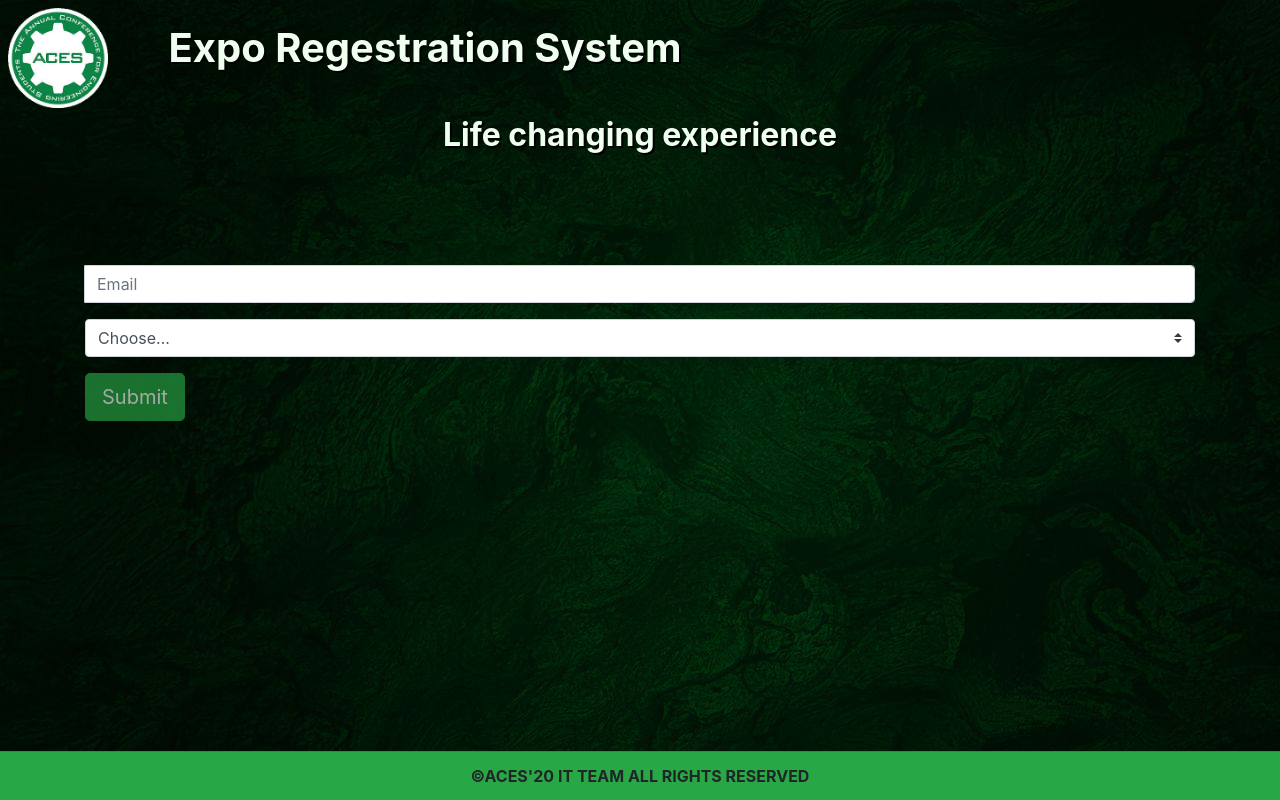
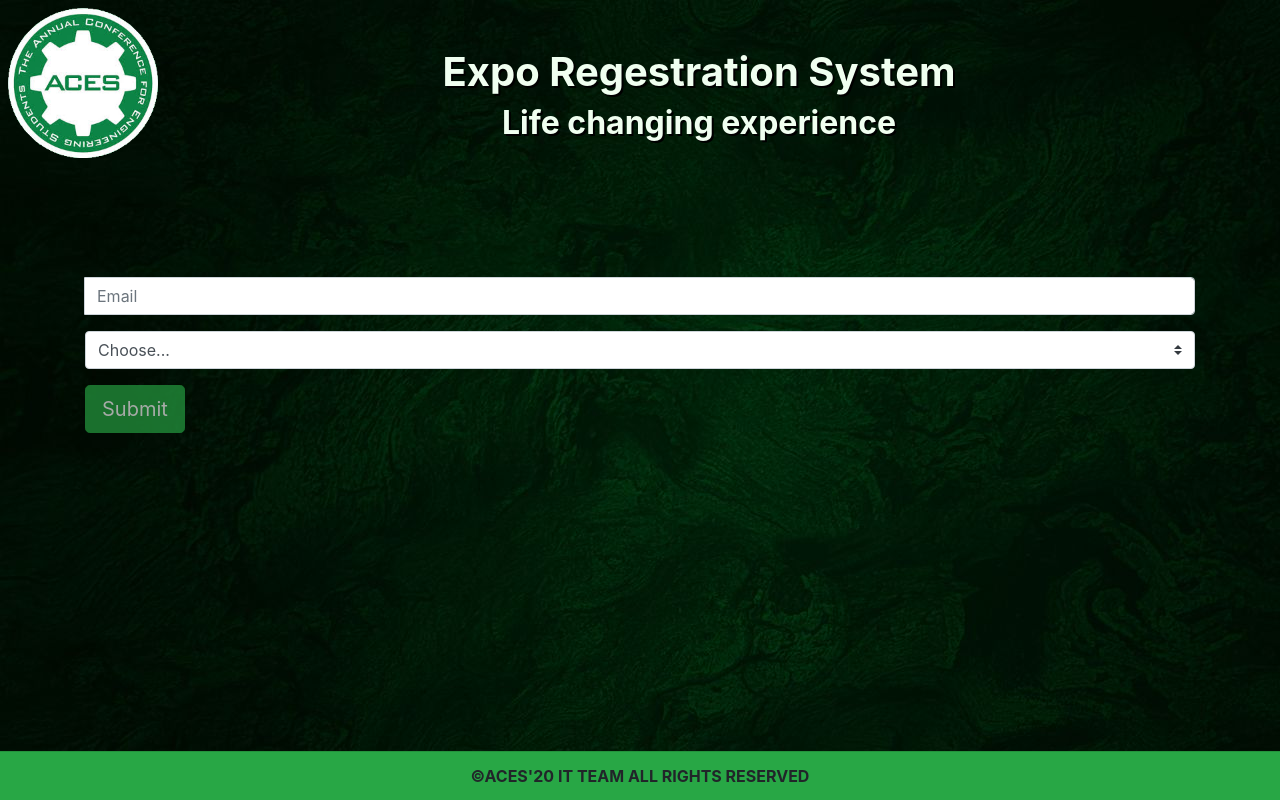
Before and after one commit to omarhassanelesawy/Expo-Registration-System, an Electron app: page HTML/mainWindow.html in a window 1280 px wide. Drawn offline with Linux system fonts and the light colour scheme.

Commit message:
Style maintenance for large screen

```diff
--- a/HTML/mainWindow.html
+++ b/HTML/mainWindow.html
@@ -7,16 +7,19 @@
 </head>
 
 <body style="background-image: url(bg.jpg);">
-  <img src="./aceslogo.png" style="width:100px" class="m-2" alt="aceslogo">
-  <h1 class="d-inline m-5"
-    style="text-align: center; margin-top: 10%; color: honeydew; font-weight: bolder; text-shadow: 2px 2px black;">
-    Expo Regestration System
-  </h1>
+  <div class="d-flex">
+    <img src="./aceslogo.png" style="width:150px" class="m-2" alt="aceslogo">
+    <div class="align-content-cente w-100 mr-5 mt-5">
+      <h1 style="text-align: center; color: honeydew; font-weight: bolder; text-shadow: 2px 2px black;">
+        Expo Regestration System
+      </h1>
+      <h2 style="text-align: center; color: honeydew; font-weight: bolder; text-shadow: 2px 2px black;">
+        Life changing experience</h2>
+    </div>
+  </div>
   <form action="">
 
     <div class="container">
-<h2 style="text-align: center; color: honeydew; font-weight: bolder; text-shadow: 2px 2px black;">
-  Life changing experience</h2>
       <div style="margin-top: 10%;">
         <!-- <div class="input-group mb-3">
             <div class="input-group-prepend"></div>
```
